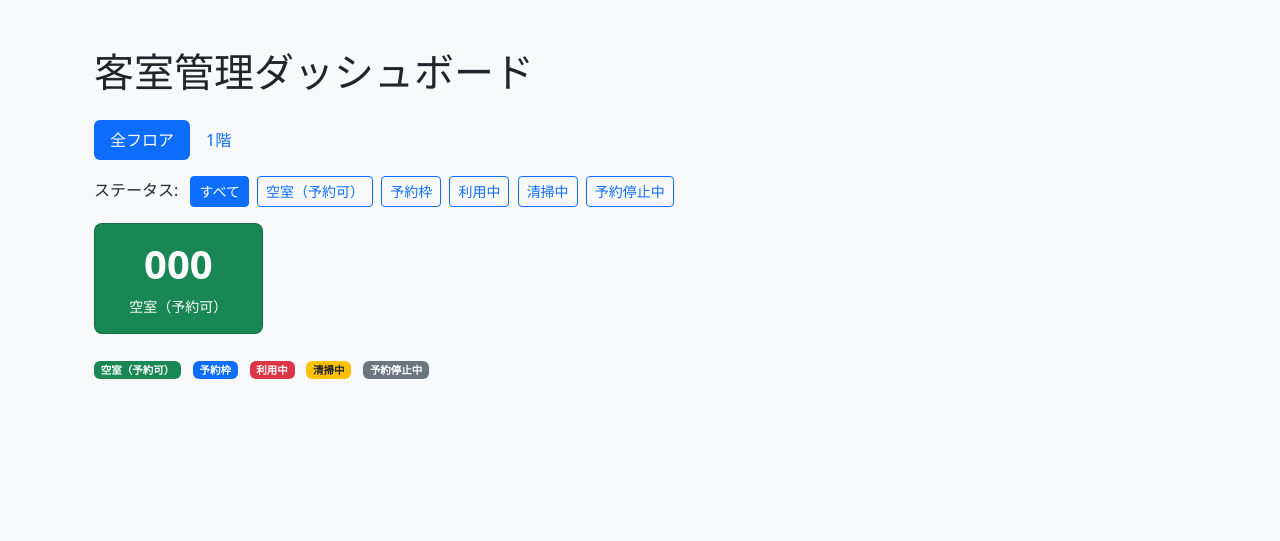
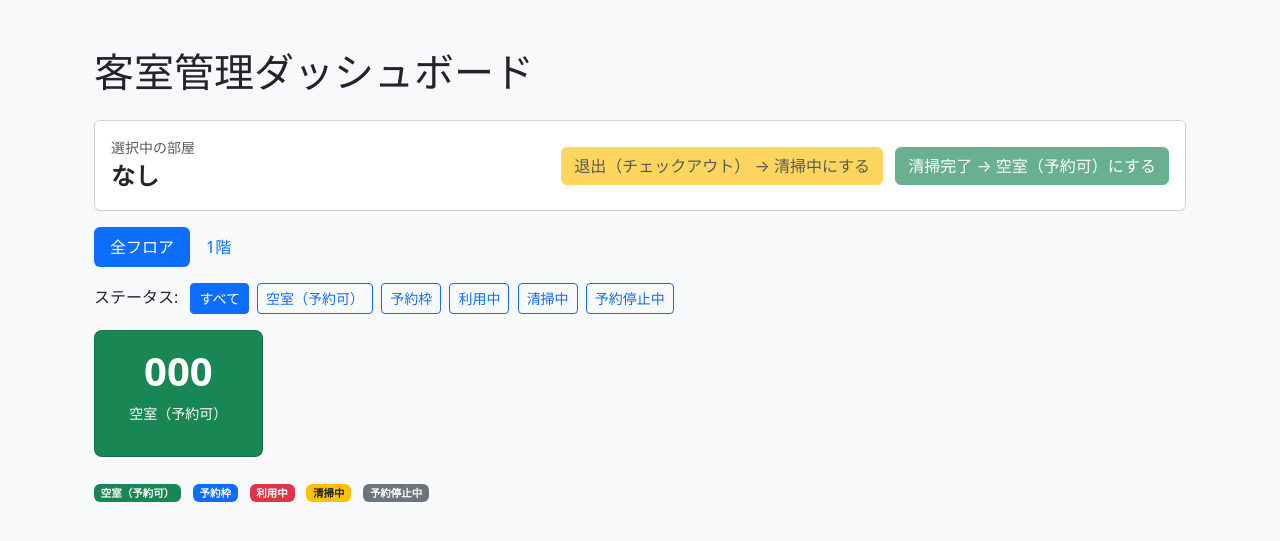
Before and after one commit to Hibiki0417/LOCORO, a Django app: page /manager/ in a window 1280 px wide. Shown: the part 56-597 px from the top of the page. Run offline with Django 5.2, Linux system fonts and the light colour scheme; tables that the repository leaves empty hold one stand-in row (values such as "Sample post").

Commit message:
feat(manager): add room selection UI and status change confirmation dialog

```diff
--- a/core/templates/core/base_manager.html
+++ b/core/templates/core/base_manager.html
@@ -37,5 +37,7 @@
 
 
         <script src="https://cdn.jsdelivr.net/npm/bootstrap@5.3.0/dist/js/bootstrap.bundle.min.js"></script>
+
+        {% block extra_js %}{% endblock %}
     </body>
 </html>
--- a/core/templates/core/manager_room_dashboard.html
+++ b/core/templates/core/manager_room_dashboard.html
@@ -7,6 +7,25 @@
 <div class="container-fluid py-4">
 
   <h1 class="mb-4">客室管理ダッシュボード</h1>
+
+      <!-- 選択中の部屋パネル -->
+    <div class="card mb-3">
+      <div class="card-body d-flex justify-content-between align-items-center">
+        <div>
+          <div class="small text-muted">選択中の部屋</div>
+          <div id="selected-room-label" class="fs-4 fw-bold">なし</div>
+        </div>
+        <div>
+          <button id="btn-checkout" class="btn btn-warning me-2" disabled>
+            退出（チェックアウト） → 清掃中にする
+          </button>
+          <button id="btn-clean-done" class="btn btn-success" disabled>
+            清掃完了 → 空室（予約可）にする
+          </button>
+        </div>
+      </div>
+    </div>
+
 
   <!-- フロアタブ -->
   <ul class="nav nav-pills mb-3">
@@ -47,28 +66,30 @@
   <div class="row g-3">
     {% for room in rooms %}
       <div class="col-6 col-sm-4 col-md-3 col-lg-2">
-          <a href="{% url 'core:manager_room_detail' room.pk %}" class="text-decoration-none">
-              <div class="card room-card room-status-{{ room.status }}">
+        <div
+          class="card room-card room-status-{{ room.status }} js-room-card"
+          data-room-id="{{ room.pk }}"
+          data-room-number="{{ room.room_number }}"
+          data-room-status="{{ room.status }}"
+        >
           <div class="card-body p-3 text-center">
-
             <!-- ★客室番号だけドーン -->
             <div class="display-6 fw-bold">
               {{ room.room_number }}
             </div>
 
             <!-- ステータス -->
-                      <div class="small mt-2">
+            <p class="small mt-2 js-room-status-label">
               {{ room.get_status_display }}
-                      </div>
-
+            </p>
           </div>
         </div>
-          </a>
       </div>
     {% empty %}
       <p>部屋が登録されていません。</p>
     {% endfor %}
   </div>
+
 
 
   <!-- 凡例 -->
@@ -81,4 +102,108 @@
   </div>
 
 </div>
+
+{% block extra_js %}
+<script>
+(function() {
+  let selectedCard = null;
+  let selectedRoomId = null;
+  let selectedRoomNumber = null;
+  let selectedRoomStatus = null;
+
+  const labelEl = document.getElementById('selected-room-label');
+  const btnCheckout = document.getElementById('btn-checkout');
+  const btnCleanDone = document.getElementById('btn-clean-done');
+
+  function updateButtons() {
+    // 利用中のときだけ「退出」活性
+    btnCheckout.disabled = !(selectedRoomId && selectedRoomStatus === 'occupied');
+    // 清掃中のときだけ「清掃完了」活性
+    btnCleanDone.disabled = !(selectedRoomId && selectedRoomStatus === 'cleaning');
+  }
+
+  function selectCard(card) {
+    if (selectedCard) {
+      selectedCard.classList.remove('room-card-selected');
+    }
+    selectedCard = card;
+    selectedCard.classList.add('room-card-selected');
+
+    selectedRoomId = card.dataset.roomId;
+    selectedRoomNumber = card.dataset.roomNumber;
+    selectedRoomStatus = card.dataset.roomStatus;
+
+    labelEl.textContent = selectedRoomNumber ? (selectedRoomNumber + '号室') : 'なし';
+    updateButtons();
+  }
+
+  // カードクリックで選択
+  document.querySelectorAll('.js-room-card').forEach(card => {
+    card.addEventListener('click', () => selectCard(card));
+  });
+
+  function postAction(action) {
+    if (!selectedRoomId) return;
+    if (!window.confirm('この部屋のステータスを変更しますか？')) {
+      return;
+    }
+
+    fetch(`/manager/api/rooms/${selectedRoomId}/status/`, {
+      method: 'POST',
+      headers: {
+        'Content-Type': 'application/x-www-form-urlencoded',
+        'X-Requested-With': 'XMLHttpRequest',
+        'X-CSRFToken': getCookie('csrftoken'),
+      },
+      body: new URLSearchParams({ action: action }),
+    })
+    .then(res => res.json())
+    .then(data => {
+      if (!data.success) {
+        alert(data.message || '更新に失敗しました');
+        return;
+      }
+
+      // 状態の更新
+      selectedRoomStatus = data.new_status;
+      selectedCard.dataset.roomStatus = data.new_status;
+
+      // ステータスクラスを付け替え
+      selectedCard.classList.remove(
+        'room-status-available',
+        'room-status-holding',
+        'room-status-occupied',
+        'room-status-cleaning',
+        'room-status-unavailable',
+      );
+      selectedCard.classList.add('room-status-' + data.new_status);
+
+      // ステータス表示文言
+      const statusLabelEl = selectedCard.querySelector('.js-room-status-label');
+      if (statusLabelEl && data.new_status_label) {
+        statusLabelEl.textContent = data.new_status_label;
+      }
+
+      updateButtons();
+    })
+    .catch(err => {
+      console.error(err);
+      alert('通信エラーが発生しました');
+    });
+  }
+
+  btnCheckout && btnCheckout.addEventListener('click', () => postAction('checkout'));
+  btnCleanDone && btnCleanDone.addEventListener('click', () => postAction('clean_done'));
+
+  // DjangoのcsrftokenをCookieから取る関数
+  function getCookie(name) {
+    const value = `; ${document.cookie}`;
+    const parts = value.split(`; ${name}=`);
+    if (parts.length === 2) return parts.pop().split(';').shift();
+  }
+})();
+</script>
 {% endblock %}
+
+
+{% endblock %}
--- a/core/urls.py
+++ b/core/urls.py
@@ -6,9 +6,12 @@ app_name = "core"
 
 urlpatterns = [
     path("rooms/", RoomListView.as_view(), name="room_list"),
+    path("manager/",ManagerRoomDashboardView.as_view(),name="manager_dashboard",),
+
     path("rooms/<int:pk>/detail", RoomDetailView.as_view(), name="room_detail"),
     path("rooms/<int:pk>/start_hold/",start_hold,name="start_hold"),
     path("manager/rooms/<int:pk>/",views.RoomStatusView.as_view(),name="manager_room_detail",),
-    path("manager/",ManagerRoomDashboardView.as_view(),name="manager_dashboard",),
+    path("manager/api/rooms/<int:pk>/status/",views.ManagerRoomStatusApiView.as_view(),name="manager_room_status_api",),
+
 
 ]
--- a/core/views.py
+++ b/core/views.py
@@ -7,10 +7,12 @@ from datetime import timedelta
 import datetime
 from django.contrib import messages
 from django.views import View
-from .models import Room, Reservation, ReservationStatus, RoomStatus
+from .models import Room, Reservation, ReservationStatus, RoomStatus, HotelStaff
 from django.urls import reverse
 from django.contrib.auth.decorators import login_required
 from django.utils.decorators import method_decorator
+from django.http import JsonResponse
+from django.contrib.auth.mixins import LoginRequiredMixin
 
 
 class RoomListView(ListView):
@@ -316,3 +318,61 @@ class ManagerRoomDashboardView(ListView):
         ]
 
         return context
+
+
+class ManagerRoomStatusApiView(LoginRequiredMixin, View):
+    """店側ダッシュボードからのステータス更新API"""
+
+    def post(self, request, pk):
+        room = get_object_or_404(Room, pk=pk)
+
+        # ★ ホテルスタッフとホテルの紐付けチェック
+        try:
+            staff = request.user.hotelstaff
+        except HotelStaff.DoesNotExist:
+            return JsonResponse(
+                {"success": False, "message": "ホテルスタッフのみ操作できます。"},
+                status=403,
+            )
+
+        if room.hotel != staff.hotel:
+            return JsonResponse(
+                {"success": False, "message": "このホテルの部屋ではありません。"},
+                status=403,
+            )
+
+        action = request.POST.get("action")
+
+        # 退出 → 利用中 → 清掃中 にする
+        if action == "checkout":
+            if room.status != RoomStatus.OCCUPIED:
+                return JsonResponse(
+                    {"success": False, "message": "「利用中」の部屋だけ退室できます。"},
+                    status=400,
+                )
+            room.status = RoomStatus.CLEANING
+
+        # 清掃完了 → 清掃中 → 空室（予約可）にする
+        elif action == "clean_done":
+            if room.status != RoomStatus.CLEANING:
+                return JsonResponse(
+                    {"success": False, "message": "「清掃中」の部屋だけ空室にできます。"},
+                    status=400,
+                )
+            room.status = RoomStatus.AVAILABLE
+
+        else:
+            return JsonResponse(
+                {"success": False, "message": "不正な操作です。"},
+                status=400,
+            )
+
+        room.save()
+
+        return JsonResponse(
+            {
+                "success": True,
+                "new_status": room.status,
+                "new_status_label": room.get_status_display(),
+            }
+        )
--- a/static/manager.css
+++ b/static/manager.css
@@ -32,3 +32,16 @@
     background-color: #6c757d;
     color: #fff;
 }
+
+
+/* 選択中の部屋カードの強調表示 */
+.room-card-selected {
+  outline: 3px solid #0d6efd;
+  outline-offset: 2px;
+  cursor: pointer;
+}
+
+/* クリックできる感を出す */
+.js-room-card {
+  cursor: pointer;
+}
```
Lines whose indentation alone changed are shown as unchanged.
